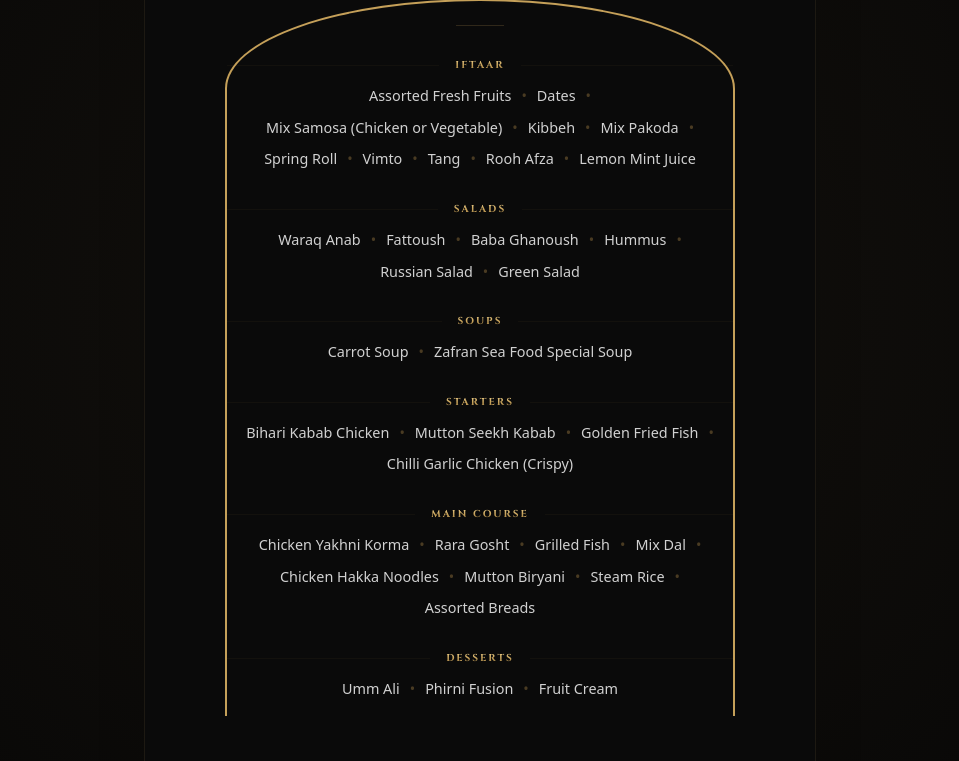
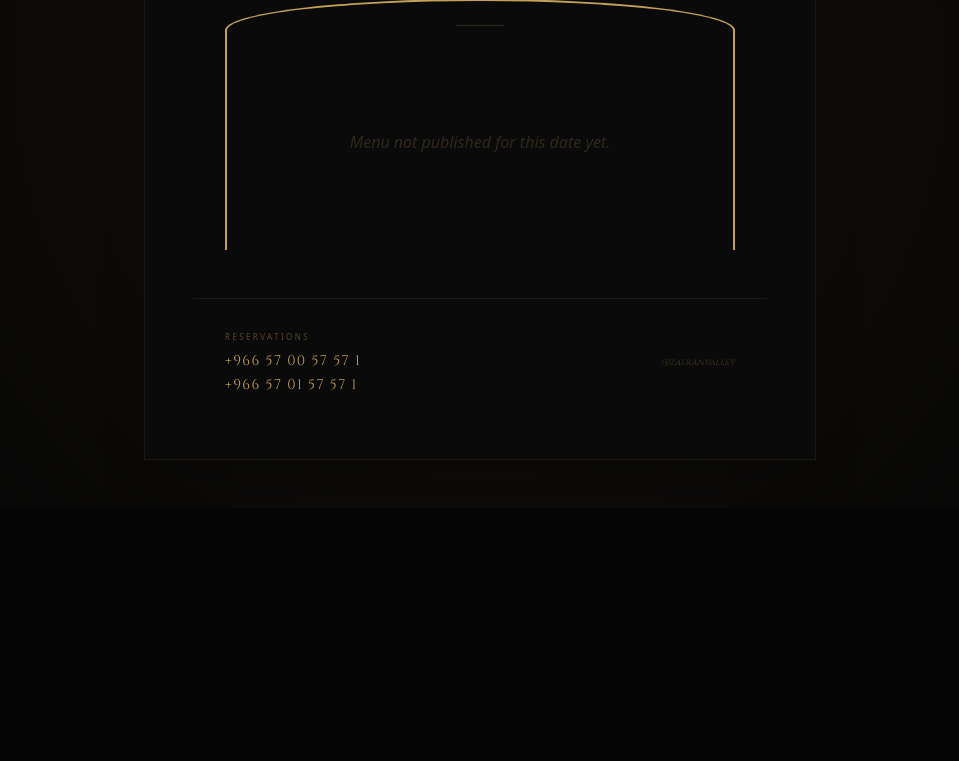
Before and after one commit to Mirxxaa/WebIFtaar, a plain HTML site: page index.html in a window 1280 px wide. Shown: the part 359-1120 px from the top of the page, without its empty margins (160-1119 px from the left). After the commit the page ends 867 px from the top, so only its background shows below. Drawn offline with nearby package versions, Linux system fonts and the light colour scheme.

Commit message:
Refactor date calculation and menu availability check

```diff
--- a/index.html
+++ b/index.html
@@ -232,8 +232,27 @@
                 return;
             }
 
-            const diffDays = Math.floor((currentDate - RAMADAN_START) / (1000 * 60 * 60 * 24));
-            const dayIndex = diffDays % 7;
+            const diffDays = Math.floor(
+    (currentDate - RAMADAN_START) / (1000 * 60 * 60 * 24)
+);
+
+// If date is before start OR exceeds available menu days
+if (diffDays < 0 || diffDays >= fullMenu.length) {
+    document.getElementById('selected-day-name').textContent =
+        lang === 'en' ? "No Menu Available" : "لا توجد قائمة متاحة";
+
+    container.innerHTML = `
+        <div class="text-center py-20 text-gold/20 italic">
+            ${lang === 'en'
+                ? 'Menu not published for this date yet.'
+                : 'لم يتم نشر القائمة لهذا التاريخ بعد.'}
+        </div>
+    `;
+    return;
+}
+
+// Direct mapping (NO REPEAT)
+const dayIndex = diffDays;
             document.getElementById('selected-day-name').textContent = currentDate.toLocaleDateString(lang === 'en' ? 'en-US' : 'ar-SA', { weekday: 'long' });
 
             container.innerHTML = '';
```
